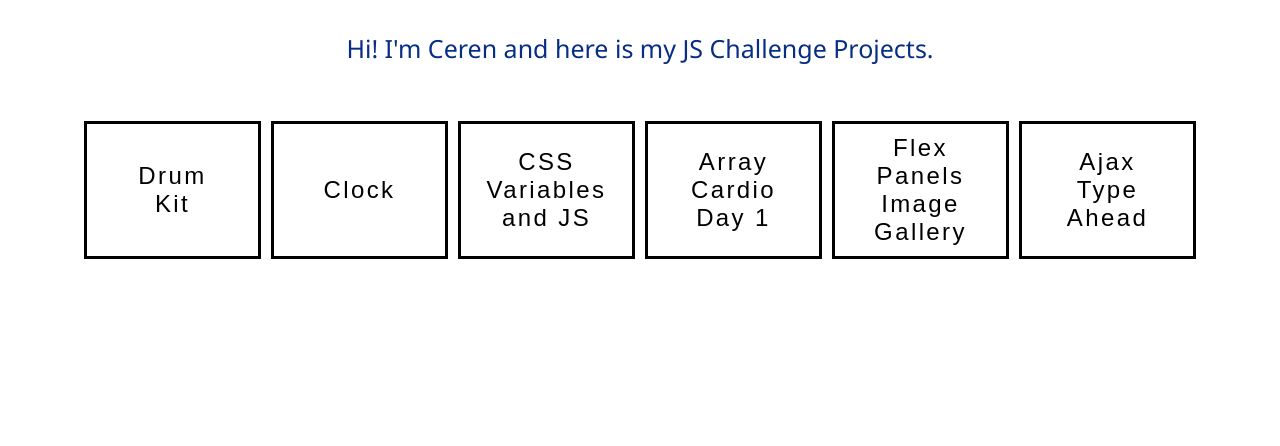
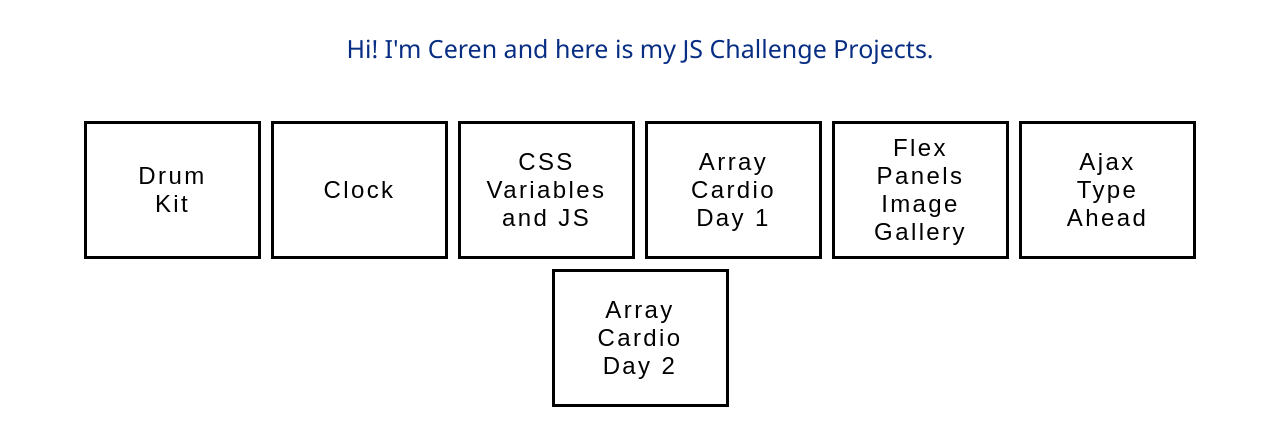
Before and after one commit to cerensolpan/JS30_C, a plain HTML site: page index.html in a window 1280 px wide. Drawn offline with Linux system fonts and the light colour scheme.

Commit message:
Added New Project

```diff
--- a/index.html
+++ b/index.html
@@ -23,6 +23,8 @@
                 <span>Flex Panels Image Gallery</span></a>
             <a href="/JS30_C/06_Ajax Type Ahead/index.html" class="btn">
                 <span>Ajax Type Ahead</span></a>
+            <a href="/07_Array Cardio Day 2/index.html" class="btn">
+                <span>Array Cardio Day 2</span></a>
         </div>
     </body>
 
```
